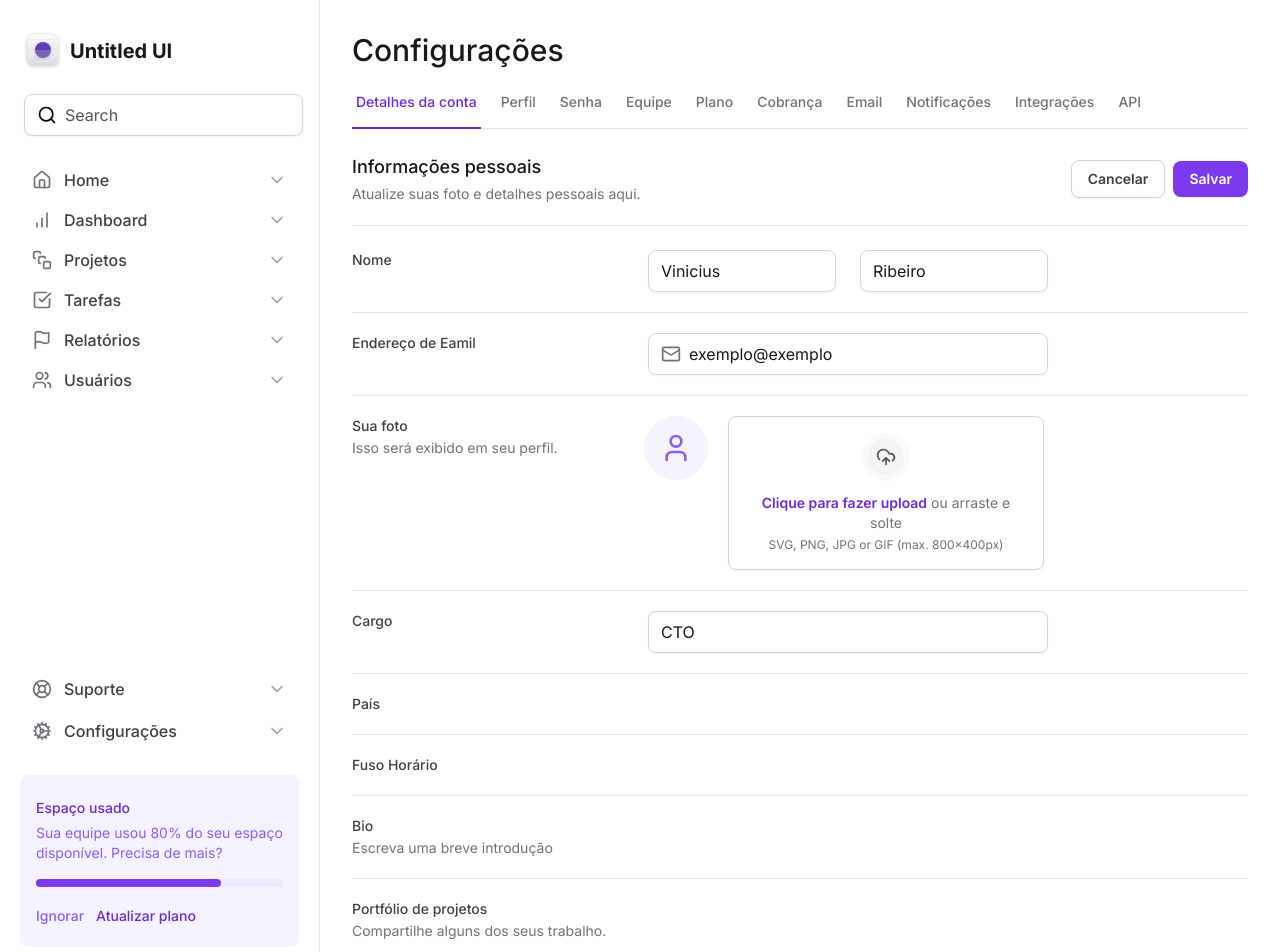
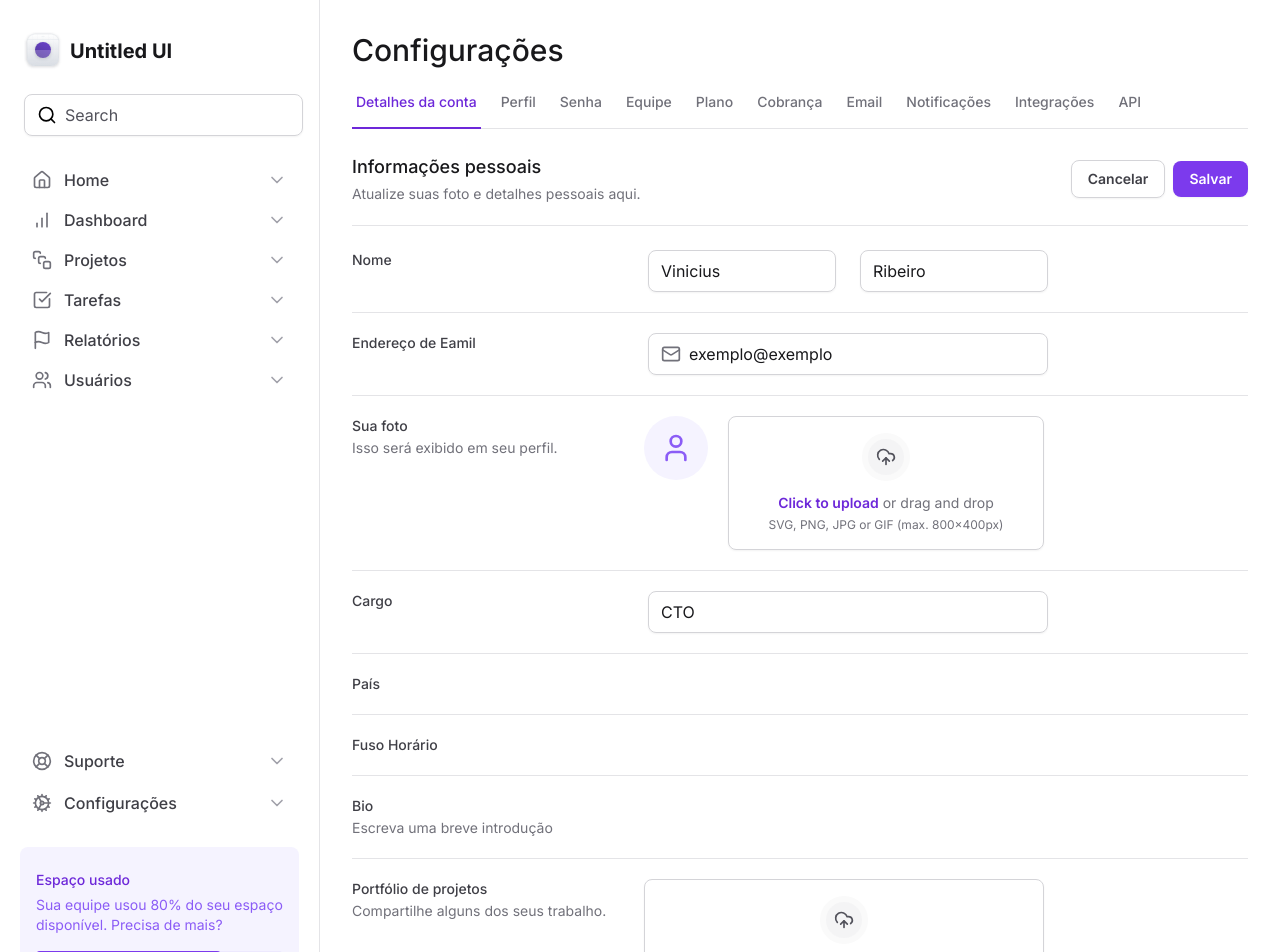
Before and after one commit to Viniciusrbr/tailwind-dashboard, a Next.js app: page / in a window 1280 px wide. Shown: the top 952 px of the page. Built offline with nearby package versions, Linux system fonts and the light colour scheme.

Commit message:
feat: file input componentizado

```diff
--- a/src/app/page.tsx
+++ b/src/app/page.tsx
@@ -1,6 +1,7 @@
 import { SettingsTabs } from '@/components/SettingsTabs'
 import * as Input from '@/components/Input'
-import { Mail, UploadCloud, User } from 'lucide-react'
+import { Mail } from 'lucide-react'
+import * as FileInput from '@/components/Form/FileInput'
 
 export default function Home() {
   return (
@@ -87,33 +88,12 @@
                 Isso será exibido em seu perfil.
               </span>
             </label>
-            <div className="flex items-start gap-5">
-              <div className="flex h-16 w-16 items-center justify-center rounded-full bg-violet-50">
-                <User className="h-8 w-8 text-violet-500" />
-              </div>
-
-              <label
-                htmlFor="photo"
-                className="hover:bg-violet-25 group flex flex-1 cursor-pointer flex-col items-center gap-3 rounded-lg border border-zinc-300 px-6 py-4 text-center text-zinc-500 shadow-sm hover:border-violet-200 hover:text-violet-500"
-              >
-                <div className="border-6 rounded-full border-zinc-50 bg-zinc-100 p-2 group-hover:border-violet-50 group-hover:bg-violet-100">
-                  <UploadCloud className="h-5 w-5 text-zinc-600 group-hover:text-violet-600" />
-                </div>
-
-                <div className="flex flex-col items-center gap-1">
-                  <span className="text-sm">
-                    <span className="font-semibold text-violet-700">
-                      Clique para fazer upload
-                    </span>{' '}
-                    ou arraste e solte
-                  </span>
-                  <span className="text-xs">
-                    SVG, PNG, JPG or GIF (max. 800x400px)
-                  </span>
-                </div>
-              </label>
-
-              <input type="file" className="sr-only" id="photo" />
+            <div>
+              <FileInput.Root className="flex items-start gap-5">
+                <FileInput.ImagePreview />
+                <FileInput.Trigger />
+                <FileInput.Control />
+              </FileInput.Root>
             </div>
           </div>
 
@@ -163,7 +143,10 @@
                 Compartilhe alguns dos seus trabalho.
               </span>
             </label>
-            <div />
+            <FileInput.Root>
+              <FileInput.Trigger />
+              <FileInput.Control multiple />
+            </FileInput.Root>
           </div>
 
           <div className="flex items-center justify-end gap-2 pt-5">
--- /dev/null
+++ b/src/components/Form/FileInput/Control.tsx
@@ -0,0 +1,29 @@
+'use client'
+import { ComponentProps } from 'react'
+import { useFileInput } from './Root'
+
+export type ControlProps = ComponentProps<'input'>
+
+export function Control(props: ControlProps) {
+  const { id, onFilesSelected } = useFileInput()
+
+  function handleFilesSelected(event: React.ChangeEvent<HTMLInputElement>) {
+    if (!event.target.files?.length) {
+      return
+    }
+
+    const files = Array.from(event.target.files)
+
+    onFilesSelected(files)
+  }
+
+  return (
+    <input
+      type="file"
+      className="sr-only"
+      id={id}
+      onChange={handleFilesSelected}
+      {...props}
+    />
+  )
+}
--- /dev/null
+++ b/src/components/Form/FileInput/ImagePreview.tsx
@@ -0,0 +1,34 @@
+'use client'
+
+import { User } from 'lucide-react'
+import { useFileInput } from './Root'
+import { useMemo } from 'react'
+
+export function ImagePreview() {
+  const { files } = useFileInput()
+
+  const previewURL = useMemo(() => {
+    if (files.length === 0) {
+      return null
+    }
+
+    return URL.createObjectURL(files[0])
+  }, [files])
+
+  if (previewURL === null) {
+    return (
+      <div className="flex h-16 w-16 items-center justify-center rounded-full bg-violet-50">
+        <User className="h-8 w-8 text-violet-500" />
+      </div>
+    )
+  }
+
+  return (
+    // eslint-disable-next-line @next/next/no-img-element
+    <img
+      src={previewURL}
+      alt=""
+      className="h-16 w-16 rounded-full object-cover"
+    />
+  )
+}
--- /dev/null
+++ b/src/components/Form/FileInput/Root.tsx
@@ -0,0 +1,31 @@
+'use client'
+import {
+  ComponentProps,
+  createContext,
+  useContext,
+  useId,
+  useState,
+} from 'react'
+
+export type RootProps = ComponentProps<'div'>
+
+type FileInputContextType = {
+  id: string
+  files: File[]
+  onFilesSelected: (files: File[]) => void
+}
+
+const FileInputContext = createContext({} as FileInputContextType)
+
+export function Root(props: RootProps) {
+  const id = useId()
+  const [files, setFiles] = useState<File[]>([])
+
+  return (
+    <FileInputContext.Provider value={{ id, files, onFilesSelected: setFiles }}>
+      <div {...props} />
+    </FileInputContext.Provider>
+  )
+}
+
+export const useFileInput = () => useContext(FileInputContext)
--- /dev/null
+++ b/src/components/Form/FileInput/Trigger.tsx
@@ -0,0 +1,26 @@
+'use client'
+
+import { UploadCloud } from 'lucide-react'
+import { useFileInput } from './Root'
+
+export function Trigger() {
+  const { id } = useFileInput()
+
+  return (
+    <label
+      htmlFor={id}
+      className="group flex flex-1 cursor-pointer flex-col items-center gap-3 rounded-lg border border-zinc-300 px-6 py-4 text-center text-zinc-500 shadow-sm hover:border-violet-200 hover:bg-violet-25 hover:text-violet-500"
+    >
+      <div className="rounded-full border-6 border-zinc-50 bg-zinc-100 p-2 group-hover:border-violet-50 group-hover:bg-violet-100">
+        <UploadCloud className="h-5 w-5 text-zinc-600 group-hover:text-violet-600" />
+      </div>
+      <div className="flex flex-col items-center gap-1">
+        <span className="text-sm">
+          <span className="font-semibold text-violet-700">Click to upload</span>{' '}
+          or drag and drop
+        </span>
+        <span className="text-xs">SVG, PNG, JPG or GIF (max. 800x400px)</span>
+      </div>
+    </label>
+  )
+}
--- /dev/null
+++ b/src/components/Form/FileInput/index.tsx
@@ -0,0 +1,6 @@
+import { Control } from './Control'
+import { ImagePreview } from './ImagePreview'
+import { Root } from './Root'
+import { Trigger } from './Trigger'
+
+export { Control, ImagePreview, Root, Trigger }
```
